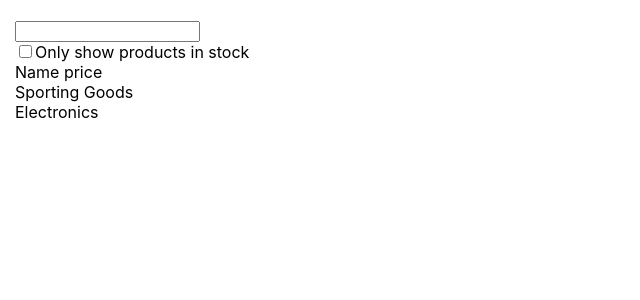
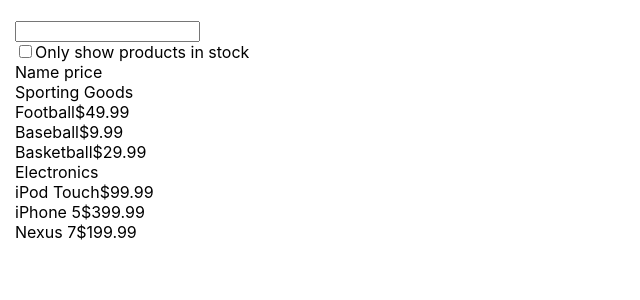
Before and after one commit to tochiji/react-tutorial2, a React (Create React App) app: page / in a window 1280 px wide. Shown: the top 300 px of the page, without its empty margins (0-640 px from the left). Built offline with nearby package versions, Linux system fonts and the light colour scheme.

Commit message:
[進捗] MAIN CONCEPTSの最後、Reactの流儀完了

```diff
--- a/src/index.js
+++ b/src/index.js
@@ -12,7 +12,7 @@
   { category: 'Electronics', price: '$199.99', stocked: true, name: 'Nexus 7' },
 ]
 
-function FilterableProductTable(props){
+function FilterableProductTable(props) {
   return (
     <div>
       <SearchBar />
@@ -21,24 +21,32 @@
   )
 }
 
-function SearchBar(){
+function SearchBar() {
   return (
     <div>
-      <input type="text" /><br />
+      <input type="text" />
+      <br />
       <input type="checkbox" value="show" />
-        Only show products in stock
+      Only show products in stock
     </div>
   )
 }
 
-function ProductTable(props){
+function ProductTable(props) {
   console.log(props.products)
-  const categories = Array.from(new Set(props.products.map(v=>{
-    return v.category
-  })))
-  const categoryList = categories.map(c=>
-    <ProductCategoryRow key={c} name={c} />
+  const categories = Array.from(
+    new Set(
+      props.products.map(v => {
+        return v.category
+      })
+    )
   )
+  const categoryList = categories.map(c => (
+    <div key={c}>
+      <ProductCategoryRow name={c} />
+      <ProductRow category={c} products={props.products} />
+    </div>
+  ))
   return (
     <div>
       Name price
@@ -47,8 +55,23 @@
   )
 }
 
-function ProductCategoryRow(props){
+function ProductCategoryRow(props) {
   return <div>{props.name}</div>
+}
+
+function ProductRow(props) {
+  const category = props.category
+  const products = props.products
+    .filter(p => {
+      return p.category === category
+    })
+    .map(v => (
+      <div key={category}>
+        <span>{v.name}</span>
+        <span>{v.price}</span>
+      </div>
+    ))
+  return products
 }
 
 const mount = document.getElementById('root')
```
